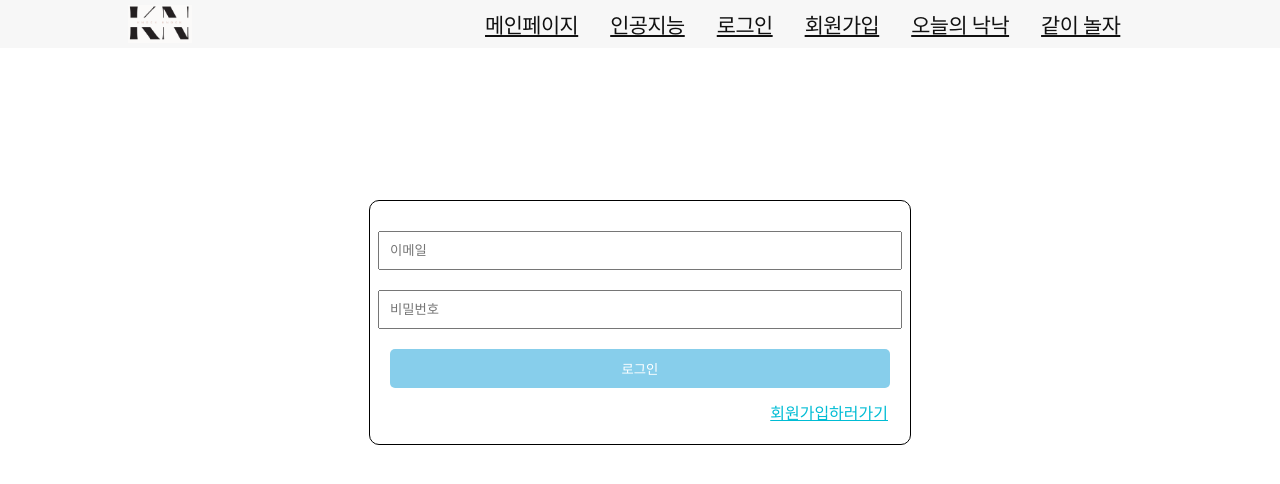
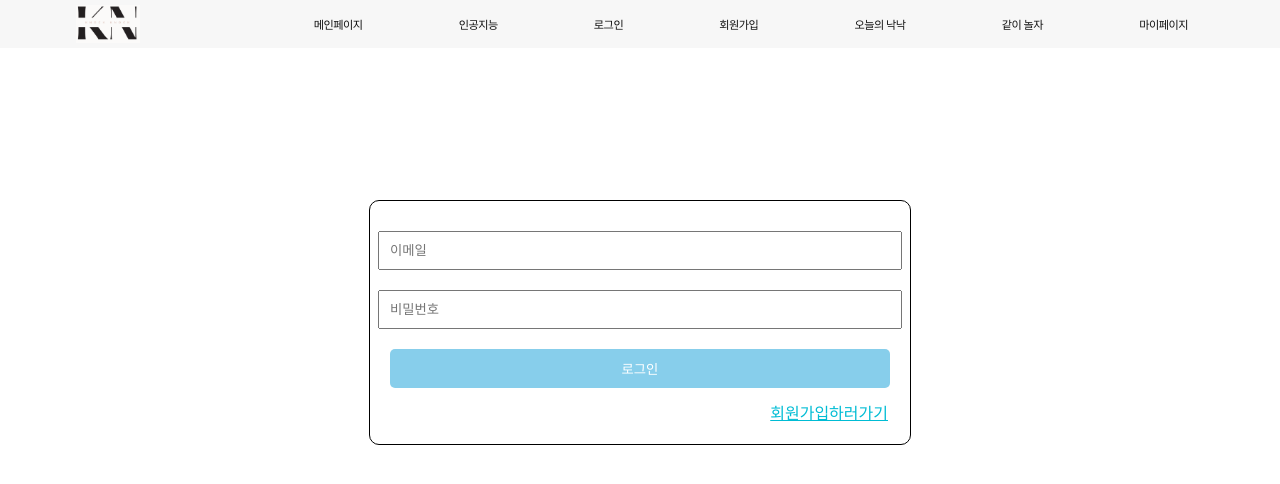
Before and after one commit to jeong1suk/KNOCKKNOCK, a React (Vite) app: page /login in a window 1280 px wide. Shown: the top 484 px of the page. Built offline with nearby package versions, Linux system fonts and the light colour scheme; no server answers.

Commit message:
헤더건들지마세요

```diff
--- a/src/components/sections/Header.jsx
+++ b/src/components/sections/Header.jsx
@@ -1,43 +1,27 @@
-import React, { useState, useEffect, useContext } from "react";
-import { Link, useNavigate } from "react-router-dom";
+import React, { useState, useEffect } from "react";
+import { Link } from "react-router-dom";
 import styled from "styled-components";
 import { ROUTE } from "../../routes/routes";
-import { UserStateContext, DispatchContext } from "../../App";
 import MobileMenu from "./MobileMenu";
-import DesktopMenu from "./DesktopMenu";
 const Header = () => {
   const [isMobile, setIsMobile] = useState(false);
-  const { user } = useContext(UserStateContext);
-  const [userId, setUserId] = useState(localStorage.getItem("userId"));
-
-  const dispatch = useContext(DispatchContext);
-  const navigate = useNavigate();
-
-  const logout = () => {
-    localStorage.removeItem("userToken");
-    dispatch({ type: "LOGOUT" });
-    navigate("/");
-    setUserId(null); // update the state
-  };
-
   useEffect(() => {
     const handleResize = () => {
-      setIsMobile(window.innerWidth <= 920);
+      setIsMobile(window.innerWidth <= 800);
     };
 
     window.addEventListener("resize", handleResize);
     handleResize();
-    setUserId(localStorage.getItem("userId"));
+
     return () => {
       window.removeEventListener("resize", handleResize);
     };
   }, []);
-
   return (
     <HeaderWrap>
       <HeaderContainer>
         <LogoBox>
-          <Link to={ROUTE.MAIN.link}>
+          <Link to="/">
             <LogoImgBox>
               <img src="src/assets/knock.png" />
             </LogoImgBox>
@@ -45,18 +29,36 @@ const Header = () => {
         </LogoBox>
         <NavigationBox>
           {!isMobile && (
-            <DesktopMenu
-              isLogin={user ? true : false}
-              user={user}
-              logout={logout}
-            />
+            <Navigation>
+              <NavMenu>
+                <MenuList>
+                  <Link to={ROUTE.MAIN.link}>메인페이지</Link>
+                </MenuList>
+                <MenuList>
+                  <Link to={ROUTE.AI.link}>인공지능</Link>
+                </MenuList>
+                <MenuList>
+                  <Link to={ROUTE.LOGIN.link}>로그인</Link>
+                </MenuList>
+                <MenuList>
+                  <Link to={ROUTE.REGISTER.link}>회원가입</Link>
+                </MenuList>
+                <MenuList>
+                  <Link to={ROUTE.TodayKnock.link}>오늘의 낙낙</Link>
+                </MenuList>
+                <MenuList>
+                  <Link to={ROUTE.Play.link}>같이 놀자</Link>
+                </MenuList>
+                <MenuList>
+                  <Link to={ROUTE.Mypage.link}>마이페이지</Link>
+                </MenuList>
+              </NavMenu>
+            </Navigation>
           )}
           {isMobile && (
-            <MobileMenu
-              isLogin={user ? true : false}
-              user={user}
-              logout={logout}
-            />
+            <MobileMenubox>
+              <MobileMenu />
+            </MobileMenubox>
           )}
         </NavigationBox>
       </HeaderContainer>
@@ -71,7 +73,7 @@ const HeaderWrap = styled.div`
   position: fixed;
   top: 0;
   left: 0;
-  z-index: 998;
+  /* z-index: 998; */
 `;
 
 const HeaderContainer = styled.div`
@@ -81,6 +83,7 @@ const HeaderContainer = styled.div`
   height: 100%;
   max-width: 100%;
   margin: 0 auto;
+  padding: 0 2rem;
 `;
 
 const LogoBox = styled.div`
@@ -104,8 +107,48 @@ const LogoImgBox = styled.div`
 const NavigationBox = styled.div`
   display: flex;
   align-items: center;
-  justify-content: space-between;
-  padding: 1rem;
   height: 100%;
 `;
+
+const Navigation = styled.div`
+  display: flex;
+`;
+
+const NavMenu = styled.ul`
+  display: flex;
+  align-items: center;
+  height: 100%;
+`;
+
+const MenuList = styled.li`
+  padding: 0 1rem;
+  height: 100%;
+  display: flex;
+  align-items: center;
+  justify-content: center;
+  font-size: 1.6rem;
+  font-weight: bold;
+  letter-spacing: -0.5px;
+  color: #252525;
+  cursor: pointer;
+  text-decoration: none;
+  &:hover {
+    color: #f1b24a;
+  }
+  a {
+    font-size: 0.7rem;
+    font-weight: 500;
+    color: #111;
+    text-decoration: none;
+    margin-left: 4rem;
+    &:hover {
+      color: #f1b24a;
+    }
+  }
+`;
+
+const MobileMenubox = styled.div`
+  margin-left: 24px;
+`;
+
 export default Header;
```
